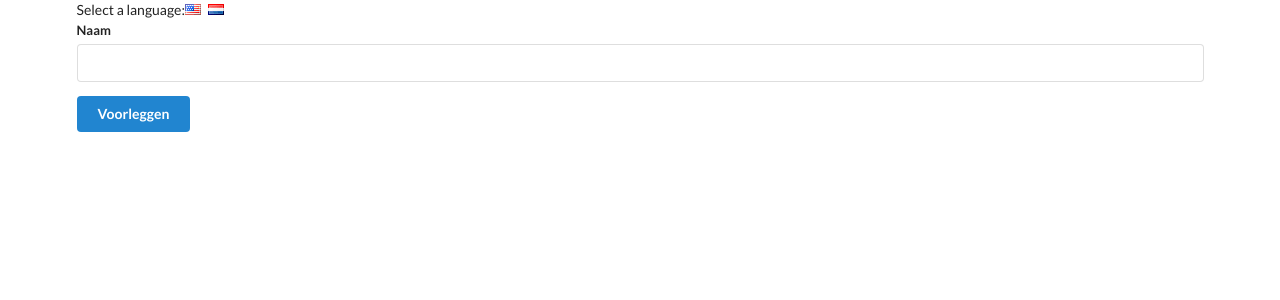
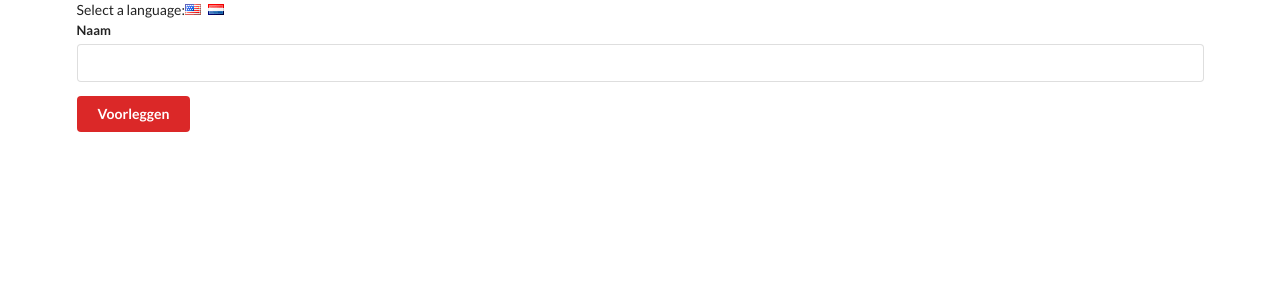
Before and after one commit to Annettesunday/TRANSLATE, a React (Create React App) app: page / in a window 1280 px wide. Shown: the top 300 px of the page. Built offline with nearby package versions, Linux system fonts and the light colour scheme.

Commit message:
ch(ColorContext): pulling from multiple contexts

```diff
--- a/src/components/App.js
+++ b/src/components/App.js
@@ -1,6 +1,7 @@
 import React from "react";
 import UserCreate from "./UserCreate";
 import LanguangeContext from "../contexts/LanguangeContext";
+import ColorContext from "../contexts/ColorContext";
 
 class App extends React.Component {
   state = {
@@ -27,7 +28,9 @@
           />
         </div>
         <LanguangeContext.Provider value={this.state.language}>
-          <UserCreate />
+          <ColorContext.Provider value="red">
+            <UserCreate />
+          </ColorContext.Provider>
         </LanguangeContext.Provider>
       </div>
     );
--- a/src/components/Button.js
+++ b/src/components/Button.js
@@ -1,19 +1,28 @@
 import React from "react";
 import LanguageContext from "../contexts/LanguangeContext";
+import ColorContext from "../contexts/ColorContext";
 
 class Button extends React.Component {
   renderSubmit(value) {
     return value === "english" ? "Submit" : "Voorleggen";
   }
-  render() {
+
+  renderButton(color) {
     return (
-      <button className="ui button primary">
+      <button className={`ui button ${color}`}>
         <LanguageContext.Consumer>
           {value => this.renderSubmit(value)}
         </LanguageContext.Consumer>
       </button>
     );
   }
+  render() {
+    return (
+      <ColorContext.Consumer>
+        {color => this.renderButton(color)}
+      </ColorContext.Consumer>
+    );
+  }
 }
 
 export default Button;
--- /dev/null
+++ b/src/contexts/ColorContext.js
@@ -0,0 +1,3 @@
+import React from "react";
+
+export default React.createContext("red");
```
